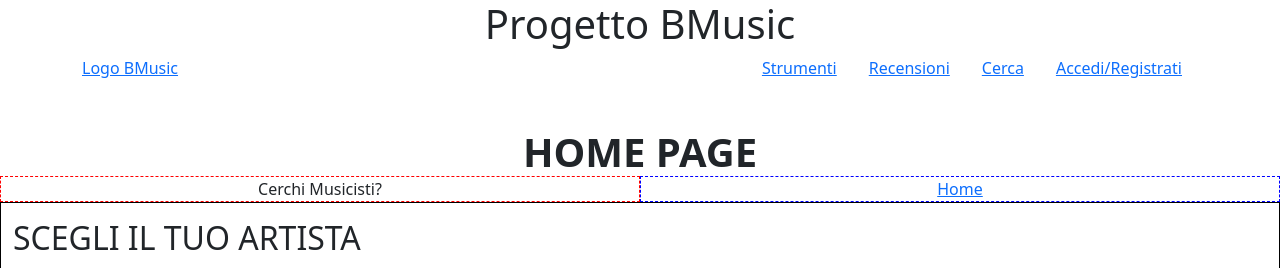
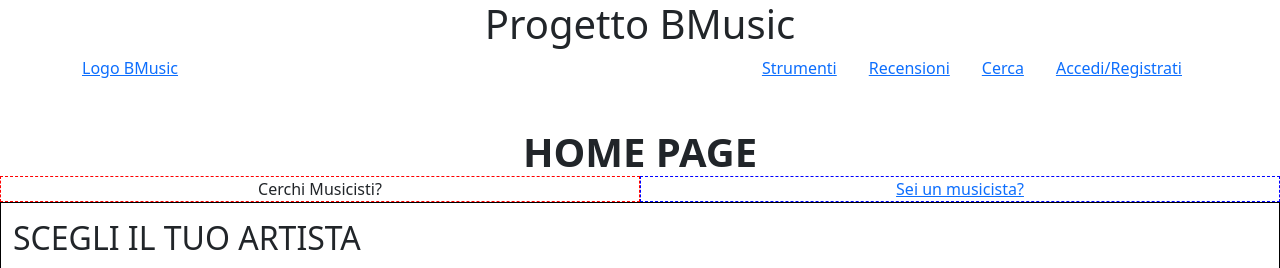
Before and after one commit to maicolkutchoukov/boolean-final-project-frontend, a Vue app: page / in a window 1280 px wide. Shown: the top 268 px of the page. Built offline with nearby package versions, Linux system fonts and the light colour scheme.

Commit message:
Fix link home page

```diff
--- a/src/pages/HomePage.vue
+++ b/src/pages/HomePage.vue
@@ -54,7 +54,7 @@ export default {
         </div>
 
         <div class="homepage-left">
-            <router-link :to="{ name: 'home2' }" class="px-3">Home</router-link>
+            <router-link :to="{ name: 'home2' }" class="px-3">Sei un musicista?</router-link>
         </div>
     </div>
 
```
